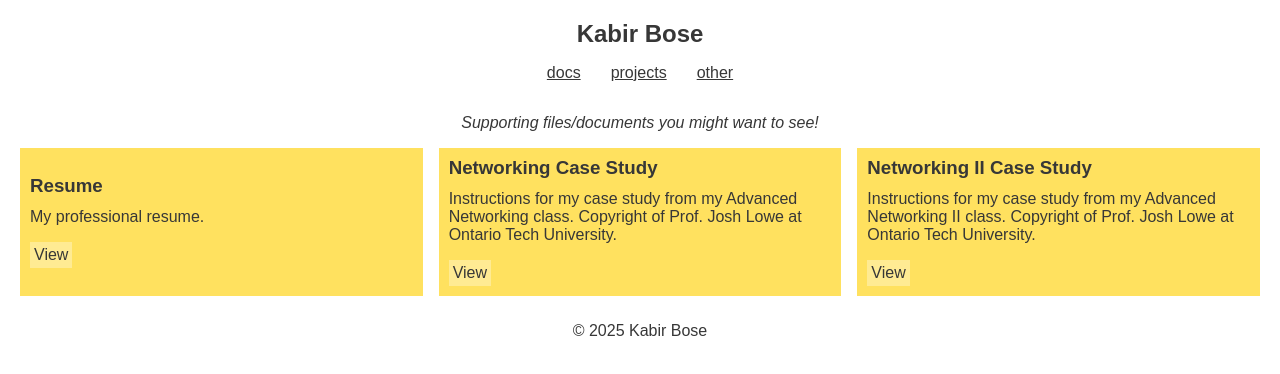
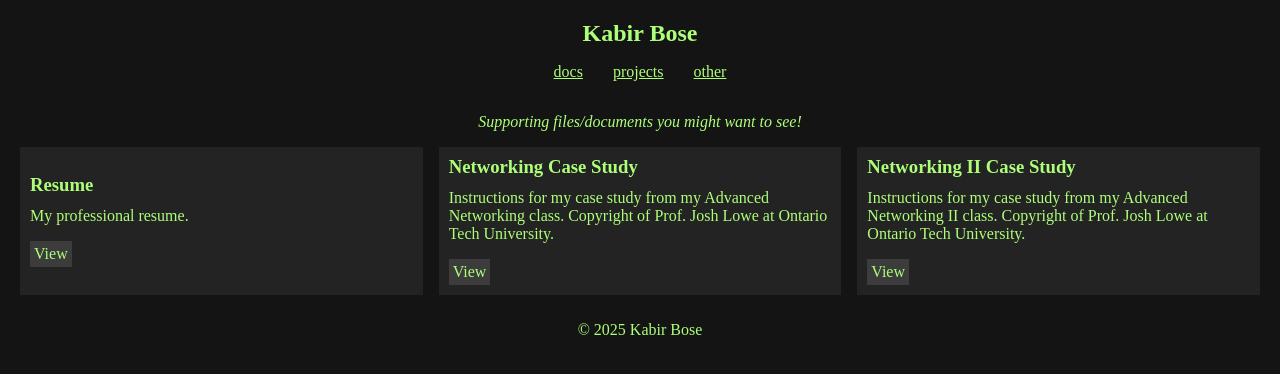
Before and after one commit to kabirbose/portfolio-2, a React (Vite) app: page / in a window 1280 px wide. Both pictures are taken after a click on the element "docs". Shown: the top 374 px of the page. Built offline with nearby package versions, Linux system fonts and the light colour scheme.

Commit message:
changed color scheme

```diff
--- a/src/components/Docs/Document.module.css
+++ b/src/components/Docs/Document.module.css
@@ -4,7 +4,7 @@
   align-items: start;
   flex-direction: column;
   padding: 10px;
-  background-color: rgb(255, 225, 95);
+  background-color: rgb(35, 35, 35);
 }
 
 .title {
@@ -13,8 +13,8 @@
 }
 
 .link {
-  background-color: rgb(255, 235, 147);
+  background-color: rgb(60, 60, 60);
   padding: 4px;
   text-decoration: none;
-  color: rgb(55, 55, 55);
+  color: rgb(173, 255, 121);
 }
--- a/src/components/Other/Item.module.css
+++ b/src/components/Other/Item.module.css
@@ -1,5 +1,5 @@
 .item {
-  background-color: rgb(180, 210, 255);
+  background-color: rgb(35, 35, 35);
   display: flex;
   justify-content: start;
   align-items: center;
--- a/src/components/Projects/ProjectCard.module.css
+++ b/src/components/Projects/ProjectCard.module.css
@@ -1,7 +1,7 @@
 .card {
   box-sizing: border-box;
   padding: 20px;
-  background-color: rgb(230, 230, 230);
+  background-color: rgb(35, 35, 35);
 }
 
 .img {
@@ -22,10 +22,10 @@
 }
 
 .btn {
-  background-color: rgb(245, 245, 245);
+  background-color: rgb(60, 60, 60);
   padding: 5px;
   border: none;
   font-family: inherit;
   text-decoration: none;
-  color: rgb(55, 55, 55);
+  color: rgb(173, 255, 121);
 }
--- a/src/components/Projects/Projects.tsx
+++ b/src/components/Projects/Projects.tsx
@@ -6,7 +6,7 @@ const data = [
     name: "SQL Translator",
     desc: "Lets you query your relational database with English instead of SQL.",
     image:
-      "https://aembit.io/wp-content/uploads/2023/09/The-Strange-World-of-Postgres-TLS.png",
+      "https://www.jetbrains.com/datagrip/img/screenshots/query-console.png",
     repo: "https://github.com/kabirbose/sql-translator",
     demo: "",
   },
@@ -36,7 +36,7 @@ const data = [
   },
   {
     name: "CCNA Labs",
-    desc: "CCNA labs from Jeremy's IT Lab. Used these to study for my CCNA.",
+    desc: "CCNA labs from Jeremy's IT Lab.",
     image: "https://cdn.fs.teachablecdn.com/oIf4GkTei8igO0j3z70g",
     repo: "",
     demo: "",
--- a/src/index.css
+++ b/src/index.css
@@ -1,6 +1,7 @@
 body {
-  font-family: sans-serif;
+  font-family: serif;
   margin: 0;
+  background-color: rgb(20, 20, 20);
 }
 
 h1,
@@ -8,5 +9,5 @@ h2,
 h3,
 h4,
 p {
-  color: rgb(55, 55, 55);
+  color: rgb(173, 255, 121);
 }
```
